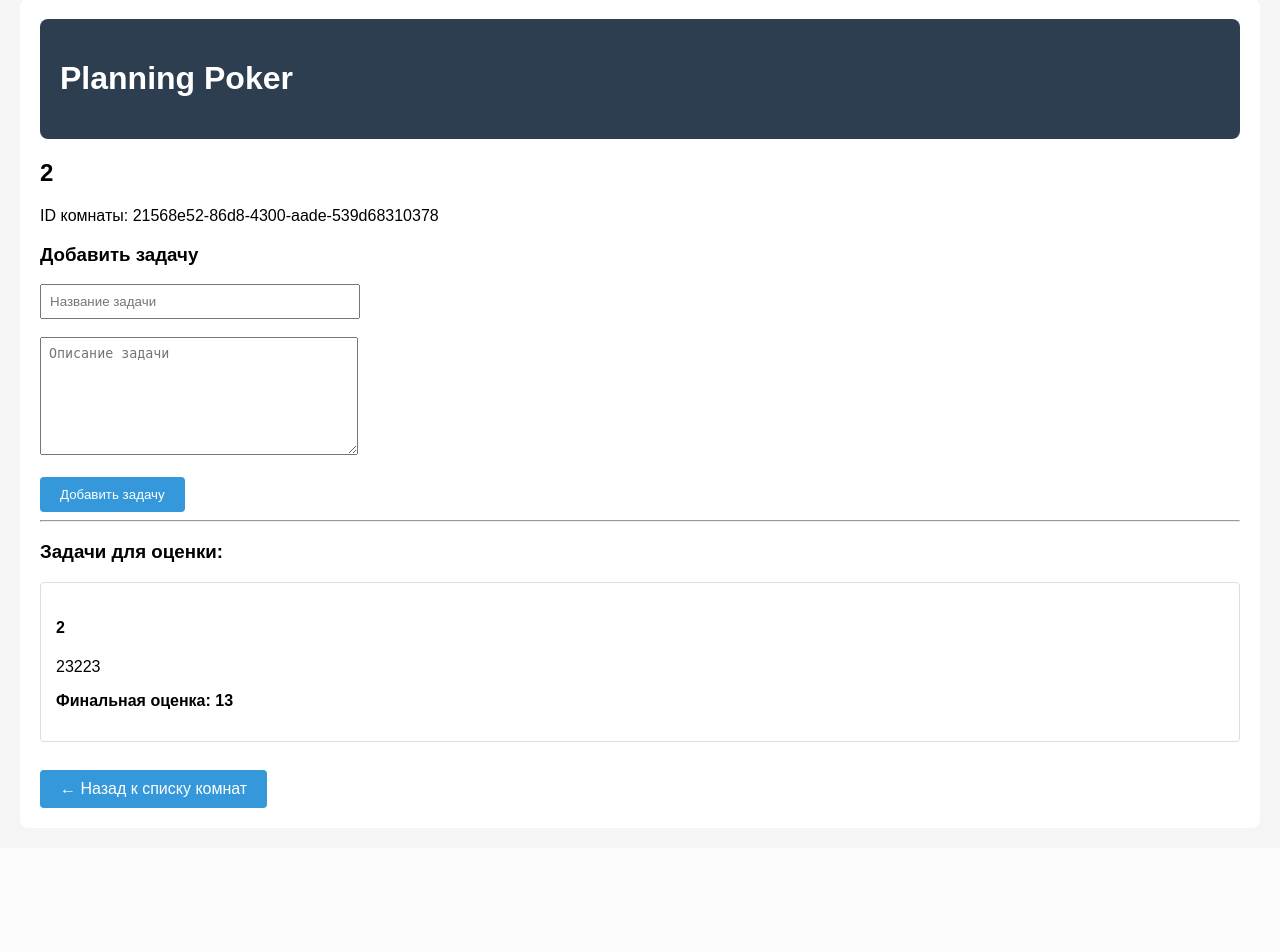
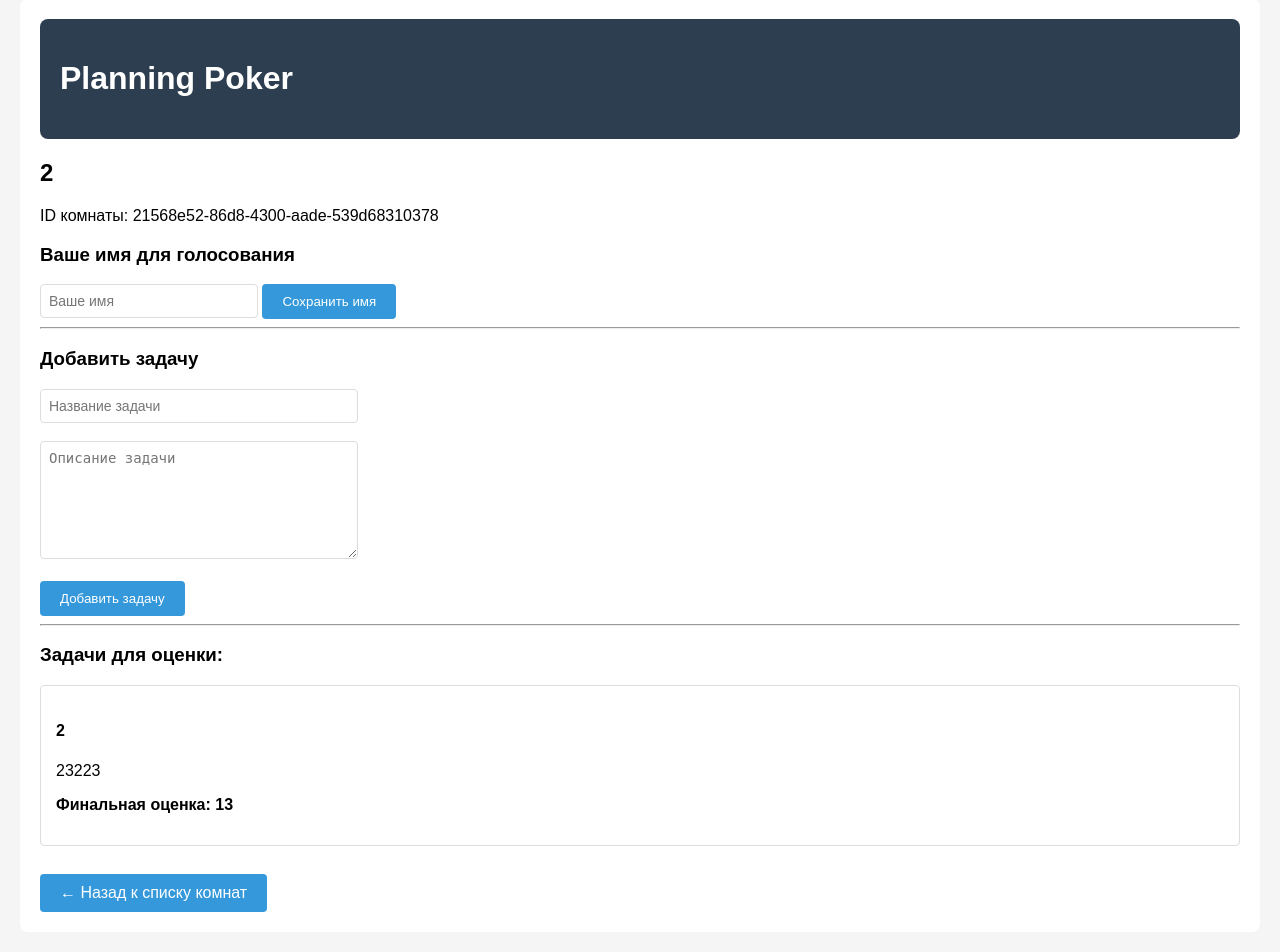
Before and after one commit to nazarovNV/grooming_app, a Django app: page /room/21568e52-86d8-4300-aade-539d68310378/ in a window 1280 px wide. Shown: the part 21-973 px from the top of the page. Before the commit the page ends 829 px from the top, so only its background shows below. Run offline with Django 5.2, Linux system fonts and the light colour scheme; data comes from the database, SQL or seed files in the repository; both versions use the stored data as it was after the commit.

Commit message:
second commit

```diff
--- a/grooming_app/settings.py
+++ b/grooming_app/settings.py
@@ -57,9 +57,9 @@ DATABASES = {
 }
 
 LANGUAGE_CODE = 'ru-ru'
-TIME_ZONE = 'UTC'
+TIME_ZONE = 'Europe/Moscow'  # Изменено на Московское время
 USE_I18N = True
-USE_TZ = True
+USE_TZ = True  # Важно: должно быть True для корректной работы с часовыми поясами
 
 STATIC_URL = '/static/'
 STATICFILES_DIRS = [BASE_DIR / 'static']
--- a/poker/models.py
+++ b/poker/models.py
@@ -13,17 +13,22 @@ class Room(models.Model):
 
 
 class Task(models.Model):
-    FIBONACCI_CHOICES = [
-        ('0', '0'),
+    VOTE_CHOICES = [
         ('1', '1'),
         ('2', '2'),
         ('3', '3'),
+        ('4', '4'),
         ('5', '5'),
+        ('6', '6'),
+        ('7', '7'),
         ('8', '8'),
+        ('9', '9'),
+        ('10', '10'),
+        ('11', '11'),
+        ('12', '12'),
         ('13', '13'),
-        ('21', '21'),
-        ('34', '34'),
-        ('?', '?'),
+        ('14', '14'),
+        ('15', '15'),
         ('☕', 'Кофе-брейк'),
     ]
 
--- a/poker/views.py
+++ b/poker/views.py
@@ -12,20 +12,33 @@ def room_detail(request, room_id):
     room = get_object_or_404(Room, id=room_id)
     tasks = room.tasks.all()
 
+    # Получаем сохраненное имя из сессии
+    voter_name = request.session.get('voter_name', '')
+
     if request.method == 'POST':
-        task_title = request.POST.get('task_title')
-        task_description = request.POST.get('task_description')
-        if task_title:
-            Task.objects.create(
-                room=room,
-                title=task_title,
-                description=task_description
-            )
+        # Если это добавление задачи
+        if 'task_title' in request.POST:
+            task_title = request.POST.get('task_title')
+            task_description = request.POST.get('task_description')
+            if task_title:
+                Task.objects.create(
+                    room=room,
+                    title=task_title,
+                    description=task_description
+                )
+                return redirect('room_detail', room_id=room_id)
+
+        # Если это сохранение имени
+        elif 'save_name' in request.POST:
+            voter_name = request.POST.get('voter_name', '')
+            if voter_name:
+                request.session['voter_name'] = voter_name
             return redirect('room_detail', room_id=room_id)
 
     return render(request, 'poker/room_detail.html', {
         'room': room,
-        'tasks': tasks
+        'tasks': tasks,
+        'voter_name': voter_name
     })
 
 
@@ -37,6 +50,8 @@ def vote(request, task_id):
         score = request.POST.get('score')
 
         if voter_name and score:
+            # Сохраняем имя в сессии
+            request.session['voter_name'] = voter_name
             Vote.objects.update_or_create(
                 task=task,
                 voter_name=voter_name,
--- a/templates/poker/base.html
+++ b/templates/poker/base.html
@@ -11,9 +11,34 @@
         .btn { background: #3498db; color: white; padding: 10px 20px; border: none; border-radius: 4px; cursor: pointer; text-decoration: none; display: inline-block; }
         .btn:hover { background: #2980b9; }
         .task { border: 1px solid #ddd; padding: 15px; margin: 10px 0; border-radius: 4px; }
-        .votes { display: flex; gap: 10px; margin: 10px 0; }
-        .vote-btn { padding: 10px; border: 1px solid #3498db; background: white; cursor: pointer; border-radius: 4px; }
-        .vote-btn:hover { background: #3498db; color: white; }
+        .votes { display: flex; flex-wrap: wrap; gap: 10px; margin: 10px 0; }
+        .vote-option { display: inline-block; }
+        .vote-option input[type="radio"] { display: none; }
+        .vote-btn {
+            padding: 10px 15px;
+            border: 2px solid #3498db;
+            background: white;
+            cursor: pointer;
+            border-radius: 4px;
+            display: inline-block;
+            text-align: center;
+            min-width: 50px;
+        }
+        .vote-option input[type="radio"]:checked + .vote-btn {
+            background: #3498db;
+            color: white;
+        }
+        .vote-btn:hover {
+            background: #3498db;
+            color: white;
+        }
+        .vote-form { margin: 15px 0; }
+        input[type="text"], textarea, select {
+            padding: 8px;
+            border: 1px solid #ddd;
+            border-radius: 4px;
+            font-size: 14px;
+        }
     </style>
 </head>
 <body>
--- a/templates/poker/room_detail.html
+++ b/templates/poker/room_detail.html
@@ -3,6 +3,16 @@
 {% block content %}
 <h2>{{ room.name }}</h2>
 <p>ID комнаты: {{ room.id }}</p>
+
+<!-- Форма для сохранения имени -->
+<h3>Ваше имя для голосования</h3>
+<form method="post">
+    {% csrf_token %}
+    <input type="text" name="voter_name" placeholder="Ваше имя" value="{{ voter_name }}" required style="width: 200px; padding: 8px;">
+    <button type="submit" name="save_name" class="btn">Сохранить имя</button>
+</form>
+
+<hr>
 
 <h3>Добавить задачу</h3>
 <form method="post">
@@ -27,26 +37,35 @@
         {% if task.final_score %}
             <p><strong>Финальная оценка: {{ task.final_score }}</strong></p>
         {% else %}
-            <div class="votes">
-                <form method="post" action="{% url 'vote' task.id %}" style="display: inline;">
-                    {% csrf_token %}
-                    <input type="text" name="voter_name" placeholder="Ваше имя" required>
-                    {% for value, label in task.FIBONACCI_CHOICES %}
-                        <button type="submit" name="score" value="{{ value }}" class="vote-btn">
-                            {{ label }}
-                        </button>
+            <!-- Форма для голосования -->
+            <form method="post" action="{% url 'vote' task.id %}" class="vote-form">
+                {% csrf_token %}
+                <input type="hidden" name="voter_name" value="{{ voter_name }}">
+
+                <div class="votes">
+                    {% for value, label in task.VOTE_CHOICES %}
+                        <label class="vote-option">
+                            <input type="radio" name="score" value="{{ value }}" required>
+                            <span class="vote-btn">{{ label }}</span>
+                        </label>
                     {% endfor %}
-                </form>
-            </div>
+                </div>
+
+                {% if voter_name %}
+                    <button type="submit" class="btn" style="margin-top: 10px;">Голосовать</button>
+                {% else %}
+                    <p style="color: #e74c3c;">Сначала сохраните ваше имя выше</p>
+                {% endif %}
+            </form>
 
             <div style="margin-top: 10px;">
                 <a href="{% url 'vote_results' task.id %}" class="btn">Результаты голосования</a>
 
-                <form method="post" action="{% url 'complete_voting' task.id %}" style="display: inline;">
+                <form method="post" action="{% url 'complete_voting' task.id %}" style="display: inline; margin-left: 10px;">
                     {% csrf_token %}
                     <select name="final_score" required>
                         <option value="">Выберите финальную оценку</option>
-                        {% for value, label in task.FIBONACCI_CHOICES %}
+                        {% for value, label in task.VOTE_CHOICES %}
                             <option value="{{ value }}">{{ label }}</option>
                         {% endfor %}
                     </select>
```
Also changed, not shown: db.sqlite3.
